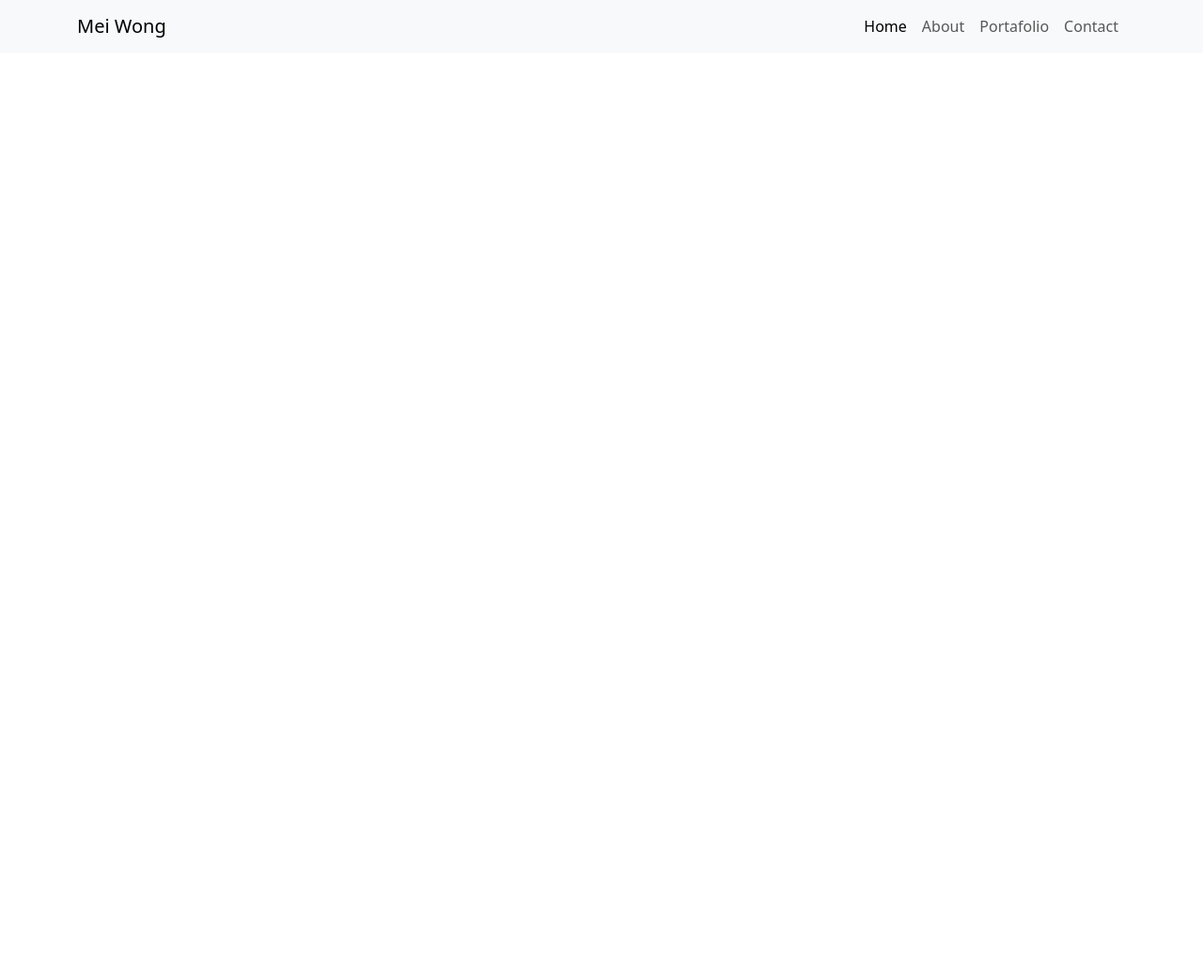
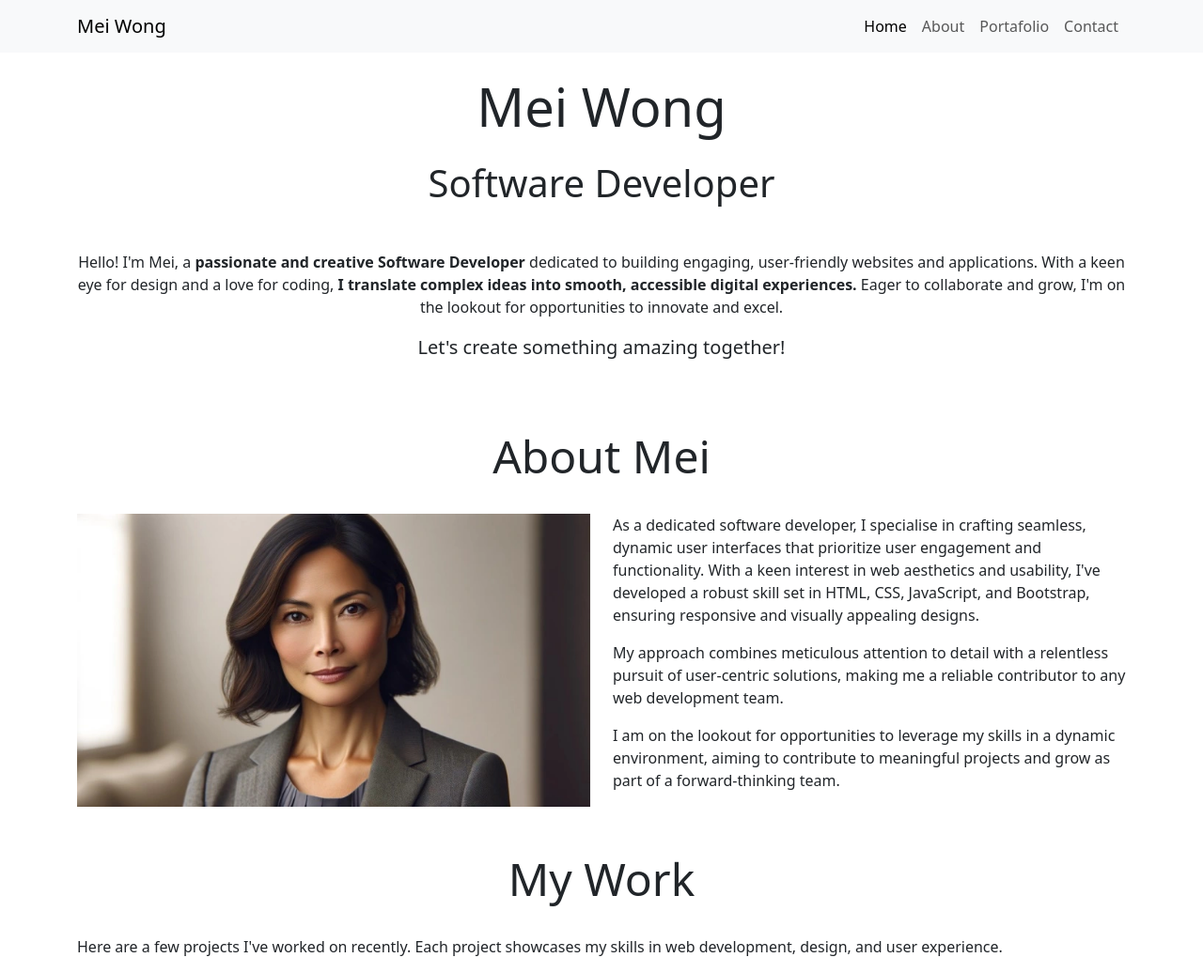
Before and after one commit to RocioSerrano0921/bootstrap-portafolio, a plain HTML site: page index.html in a window 1280 px wide. Shown: the whole page at 94% size. Before the commit the page ends 800 px from the top, so only its background shows below. Drawn offline with nearby package versions, Linux system fonts and the light colour scheme.

Commit message:
Add a header and about section

```diff
--- a/index.html
+++ b/index.html
@@ -43,6 +43,85 @@
             </div>
         </div>
     </nav>
+
+    <!-- header -->
+    <header id="hero" class="container">
+        <!-- section with hero image -->
+        <section class="row">
+            <!-- text-center class used to centre all text inside column -->
+            <div class="col-12 text-center">
+                <h1 class="display-4 my-4">Mei Wong</h1>
+                <!-- mb-5 gives extra margin spacing under subheading -->
+                <h2 class="display-6 mb-5">Software Developer</h2>
+                <p>
+                    Hello! I'm Mei, a
+                    <strong>passionate and creative Software Developer</strong>
+                    dedicated to building engaging, user-friendly websites and
+                    applications. With a keen eye for design and a love for coding,
+                    <strong>I translate complex ideas into smooth, accessible digital
+                        experiences.</strong>
+                    Eager to collaborate and grow, I'm on the lookout for opportunities
+                    to innovate and excel.
+                </p>
+                <!-- mb-5 gives extra margin spacing under lead text -->
+                <p class="lead mb-5">Let's create something amazing together!</p>
+            </div>
+        </section>
+    </header>
+
+    <!-- main content -->
+    <main>
+        <!-- About section links to #about href in navbar -->
+        <section id="about" class="container">
+            <div class="row">
+                <!-- my-4 used to add top and bottom margin to heading -->
+                <div class="col-12 text-center my-4">
+                    <h2 class="display-5">About Mei</h2>
+                </div>
+                <!-- mb-4 used to add margin under image -->
+                <div class="col-12 col-md-6 mb-4">
+                    <!-- img-fluid class makes the image responsive to its container -->
+                    <img src="assets/images/mei-wong.webp" class="img-fluid" alt="Mei Wong">
+                </div>
+                <!-- mb-4 used to add margin under text -->
+                <div class="col-12 col-md-6 mb-4">
+                    <p>
+                        As a dedicated software developer, I specialise in crafting
+                        seamless, dynamic user interfaces that prioritize user engagement
+                        and functionality. With a keen interest in web aesthetics and
+                        usability, I've developed a robust skill set in HTML, CSS,
+                        JavaScript, and Bootstrap, ensuring responsive and visually
+                        appealing designs.
+                    </p>
+                    <p>
+                        My approach combines meticulous attention to detail with a
+                        relentless pursuit of user-centric solutions, making me a reliable
+                        contributor to any web development team.
+                    </p>
+                    <p>
+                        I am on the lookout for opportunities to leverage my skills in a
+                        dynamic environment, aiming to contribute to meaningful projects
+                        and grow as part of a forward-thinking team.
+                    </p>
+                </div>
+            </div>
+        </section>
+        <!-- portfolio section starts here -->
+        <section id="portfolio" class="container">
+            <div class="row">
+                <div class="col-12 text-center my-4">
+                    <h2 class="display-5">My Work</h2>
+                </div>
+                <div class="col-12">
+                    <p>
+                        Here are a few projects I've worked on recently. Each project showcases my skills in
+                        web development, design, and user experience.
+                    </p>
+                </div>
+            </div>
+        </section>
+
+    </main>
     <!-- Bootstrap JS Link -->
     <script src="https://cdn.jsdelivr.net/npm/bootstrap@5.3.7/dist/js/bootstrap.bundle.min.js"
         integrity="sha384-ndDqU0Gzau9qJ1lfW4pNLlhNTkCfHzAVBReH9diLvGRem5+R9g2FzA8ZGN954O5Q"
```
Also changed, not shown: assets/images/bmi-calculator.webp (added), assets/images/math-wiz.webp (added), assets/images/mei-wong.webp (added), assets/images/wags-and-walks.webp (added), assets/images/we-wellness.webp (added), 2 other files.
